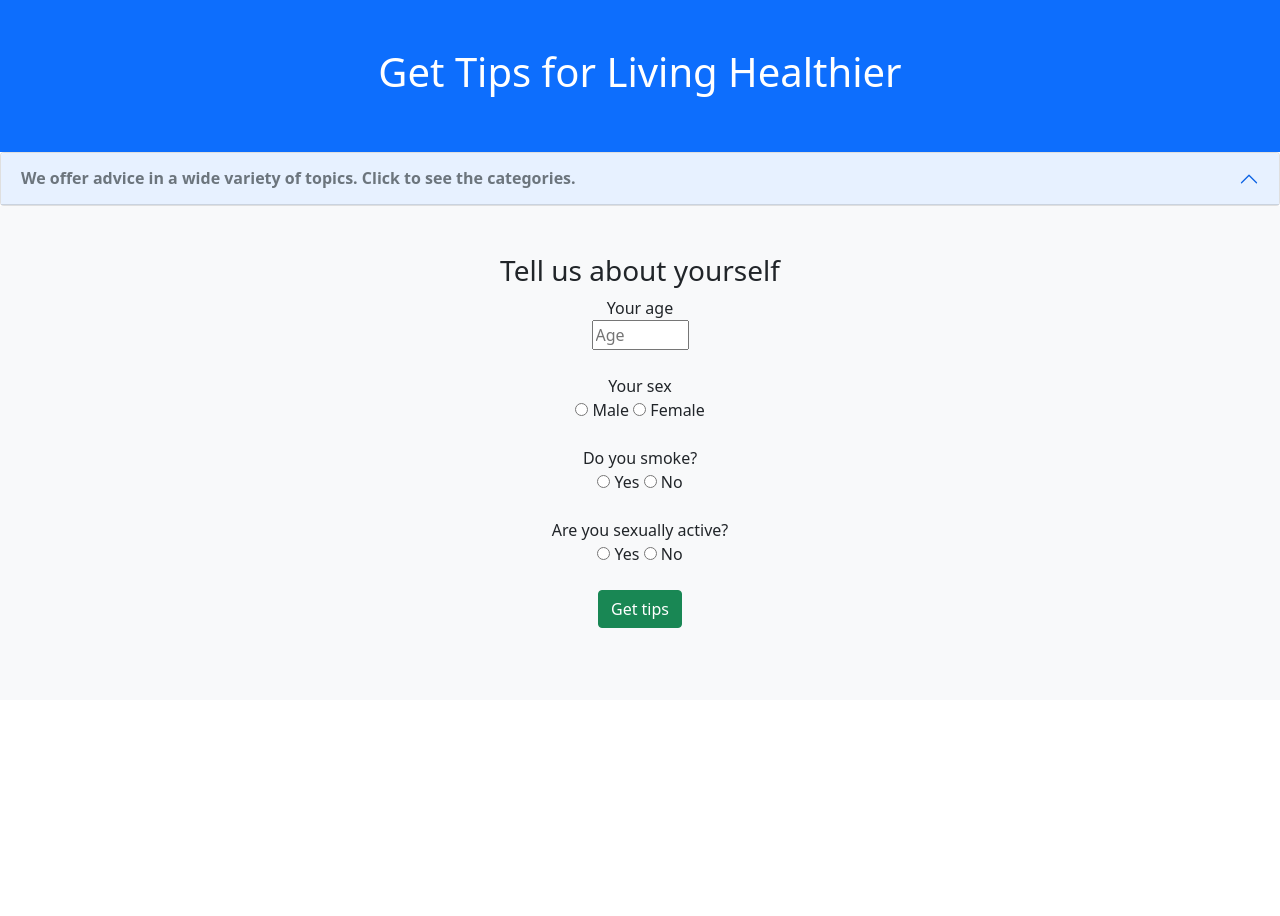
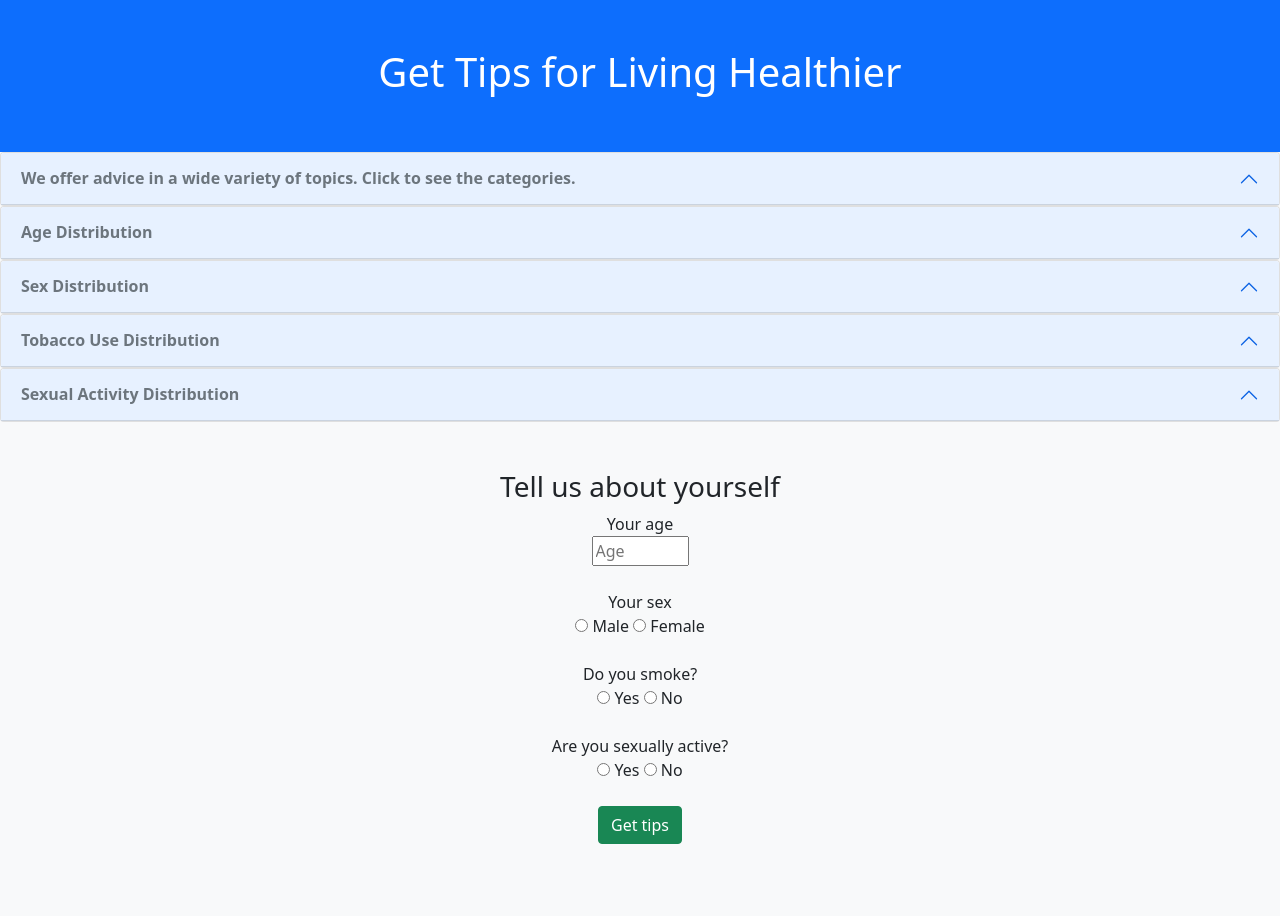
Before and after one commit to bounswe/bounswe2022group6, a Django app: page /advice/ in a window 1280 px wide. Before the commit the page ends 628 px from the top, so only its background shows below. Run offline with Django 3.2, Linux system fonts and the light colour scheme; data that the repository does not hold is empty; some libraries are stand-ins or nearby versions.

Commit message:
Added statistics display support to the home page html file.

```diff
--- a/practice_app/apps/advice/templates/adviceHome.html
+++ b/practice_app/apps/advice/templates/adviceHome.html
@@ -18,13 +18,123 @@
             margin: 0 auto;
             width:250px;
         }
-    </style>
+		body { overflow-y: scroll; }
+	</style>
+
+
+	<script type="text/javascript" src="https://www.gstatic.com/charts/loader.js"></script>
+
+
+	<script type="text/javascript">
+      google.charts.load("current", {packages:["corechart"]});
+      google.charts.setOnLoadCallback(drawChart);
+      function drawChart() {
+        var data = google.visualization.arrayToDataTable([
+          ['Age'],
+          [12.2],
+          [ 9.1],
+          [12.2]]);
+
+        var options = {
+          legend: { position: 'none' },
+		  chartArea: {left: 50},
+		  width:350,
+		  histogram:{hideBucketItems: true}
+        };
+
+        var chart = new google.visualization.Histogram(document.getElementById('chart_div'));
+        chart.draw(data, options);
+      }
+    </script>
+
+
+    <script type="text/javascript">
+      google.charts.load('current', {'packages':['corechart']});
+      google.charts.setOnLoadCallback(drawChart);
+
+      function drawChart() {
+
+        var data = google.visualization.arrayToDataTable([
+          ['Task', 'Hours per Day'],
+          ['Male',     11],
+          ['Female',      2]
+        ]);
+
+        var options = {
+          title: 'Sex Distribution of the Users',
+		  chartArea: {left: 0, width: 400, height: 300},
+		  width:350,
+		  pieSliceText:"none"
+        };
+
+
+        var chart = new google.visualization.PieChart(document.getElementById('piechartSex'));
+
+        chart.draw(data, options);
+      }
+    </script>
+
+	<script type="text/javascript">
+      google.charts.load('current', {'packages':['corechart']});
+      google.charts.setOnLoadCallback(drawChart);
+
+      function drawChart() {
+
+        var data = google.visualization.arrayToDataTable([
+          ['Task', 'Hours per Day'],
+          ['Non-smoker',     11],
+          ['Smoker',      2]
+        ]);
+
+        var options = {
+          title: 'Tobacco Use Distribution of the Users',
+		  chartArea: {left: 0, width: 400, height: 300},
+		  width:350,
+		  pieSliceText:"none"
+        };
+
+
+        var chart = new google.visualization.PieChart(document.getElementById('piechartTobacco'));
+
+        chart.draw(data, options);
+      }
+    </script>
+
+	<script type="text/javascript">
+      google.charts.load('current', {'packages':['corechart']});
+      google.charts.setOnLoadCallback(drawChart);
+
+      function drawChart() {
+
+        var data = google.visualization.arrayToDataTable([
+          ['Task', 'Hours per Day'],
+          ['Active',     11],
+          ['Inactive',      2]
+        ]);
+
+        var options = {
+          title: 'Sexual Activity Distribution of the Users',
+		  chartArea: {left: 0, width: 400, height: 300},
+		  width:350,
+		  pieSliceText:"none"
+        };
+
+
+        var chart = new google.visualization.PieChart(document.getElementById('piechartActive'));
+
+        chart.draw(data, options);
+      }
+    </script>
+
+
 </head>
 <body>
+
+
     <div class="p-5 bg-primary text-white text-center">
         <h1>Get Tips for Living Healthier</h1>
     </div>
-	<div class="accordion" id="accordion0">
+	<div class="accordion bg-light" id="accordion0">
 	  <div class="accordion-item">
 		<h2 class="accordion-header" id="heading0">
 		  <button class="accordion-button" type="button" data-bs-toggle="collapse" data-bs-target="#collapse0" aria-expanded="true" aria-controls="collapse0">
@@ -40,6 +150,85 @@
 		</div>
 	  </div>
 	</div>
+
+
+
+	<div class="row g-0 bg-light">
+		<div class="col-xxl-3">
+			<div class="accordion" id="accordionsta1">
+			  <div class="accordion-item">
+				<h2 class="accordion-header" id="headingsta1">
+				  <button class="accordion-button" type="button" data-bs-toggle="collapse" data-bs-target="#collapsesta1" aria-expanded="true" aria-controls="collapsesta1">
+					<strong class="text-secondary">Age Distribution</strong>
+				  </button>
+				</h2>
+				<div id="collapsesta1" class="accordion-collapse collapse" aria-labelledby="headingsta1" data-bs-parent="#accordionsta1">
+				  <div class="accordion-body">
+					<div id="chart_div"></div>
+				  </div>
+				</div>
+			  </div>
+			</div>
+		</div>
+
+
+		<div class="col-xxl-3">
+			<div class="accordion" id="accordionsta2">
+			  <div class="accordion-item">
+				<h2 class="accordion-header" id="headingsta2">
+				  <button class="accordion-button" type="button" data-bs-toggle="collapse" data-bs-target="#collapsesta2" aria-expanded="true" aria-controls="collapsesta2">
+					<strong class="text-secondary">Sex Distribution</strong>
+				  </button>
+				</h2>
+				<div id="collapsesta2" class="accordion-collapse collapse" aria-labelledby="headingsta2" data-bs-parent="#accordionsta2">
+				  <div class="accordion-body">
+					<div id="piechartSex"></div>
+				  </div>
+				</div>
+			  </div>
+			</div>
+		</div>
+
+
+		<div class="col-xxl-3">
+			<div class="accordion" id="accordionsta3">
+			  <div class="accordion-item">
+				<h2 class="accordion-header" id="headingsta3">
+				  <button class="accordion-button" type="button" data-bs-toggle="collapse" data-bs-target="#collapsesta3" aria-expanded="true" aria-controls="collapsesta3">
+					<strong class="text-secondary">Tobacco Use Distribution</strong>
+				  </button>
+				</h2>
+				<div id="collapsesta3" class="accordion-collapse collapse" aria-labelledby="headingsta3" data-bs-parent="#accordionsta3">
+				  <div class="accordion-body">
+					<div id="piechartTobacco"></div>
+				  </div>
+				</div>
+			  </div>
+			</div>
+		</div>
+
+
+		<div class="col-xxl-3">
+			<div class="accordion" id="accordionsta4">
+			  <div class="accordion-item">
+				<h2 class="accordion-header" id="headingsta4">
+				  <button class="accordion-button" type="button" data-bs-toggle="collapse" data-bs-target="#collapsesta4" aria-expanded="true" aria-controls="collapsesta4">
+					<strong class="text-secondary">Sexual Activity Distribution</strong>
+				  </button>
+				</h2>
+				<div id="collapsesta4" class="accordion-collapse collapse" aria-labelledby="headingsta4" data-bs-parent="#accordionsta4">
+				  <div class="accordion-body">
+					<div id="piechartActive"></div>
+				  </div>
+				</div>
+			  </div>
+			</div>
+		</div>
+	</div>
+
+
+
+
 	<div class="p-5 bg-light text-center">
 		<h3>Tell us about yourself</h3>
         <form id="form" class="form-group" method="POST" action="{%url 'home' %}#tips">
```
Also changed, not shown: practice_app/apps/advice/migrations/__init__.py (deleted).
